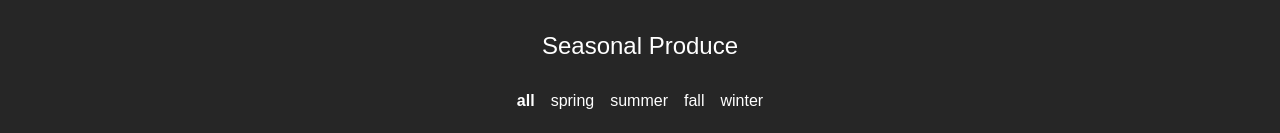
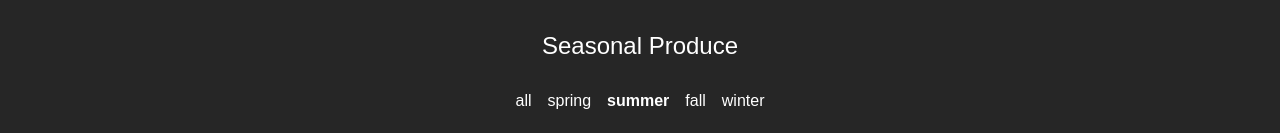
Before and after one commit to alexdietz1988/food-app, a React (Vite) app: page / in a window 1280 px wide. Shown: the top 133 px of the page. Built offline with nearby package versions, Linux system fonts and the light colour scheme.

Commit message:
Filter defaults to current season

```diff
--- a/src/App.tsx
+++ b/src/App.tsx
@@ -1,11 +1,18 @@
 import { useState } from 'react';
 import * as Styled from './App.styles';
-import { type Filter, seasons } from './types';
+import { type Filter, type Season, seasons } from './types';
 import { foods as foodsRaw } from './data';
+
+const getCurrentSeason = (month: number): Season => {
+  if (month === 11 || month === 0 || month === 1) return 'winter';
+  if (month >= 2 && month <= 4) return 'spring';
+  if (month >= 5 && month <= 7) return 'summer';
+  return 'fall';
+};
 
 const App = () => {
   const [filter, setFilter] = useState<Filter>({
-    season: 'all',
+    season: getCurrentSeason(new Date().getMonth()),
   });
 
   const foods = foodsRaw.filter((food) => {
```
